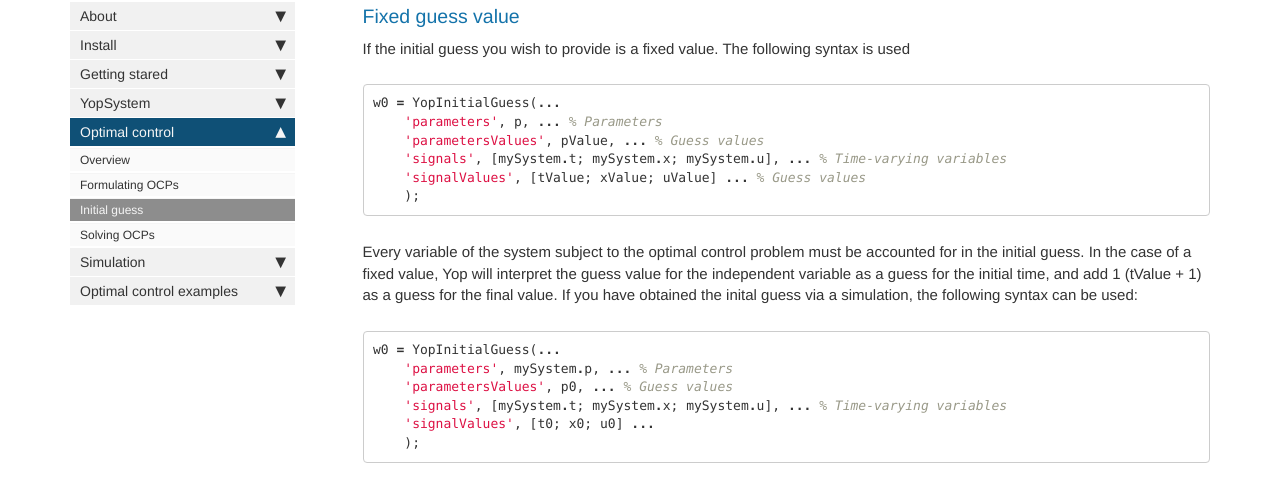
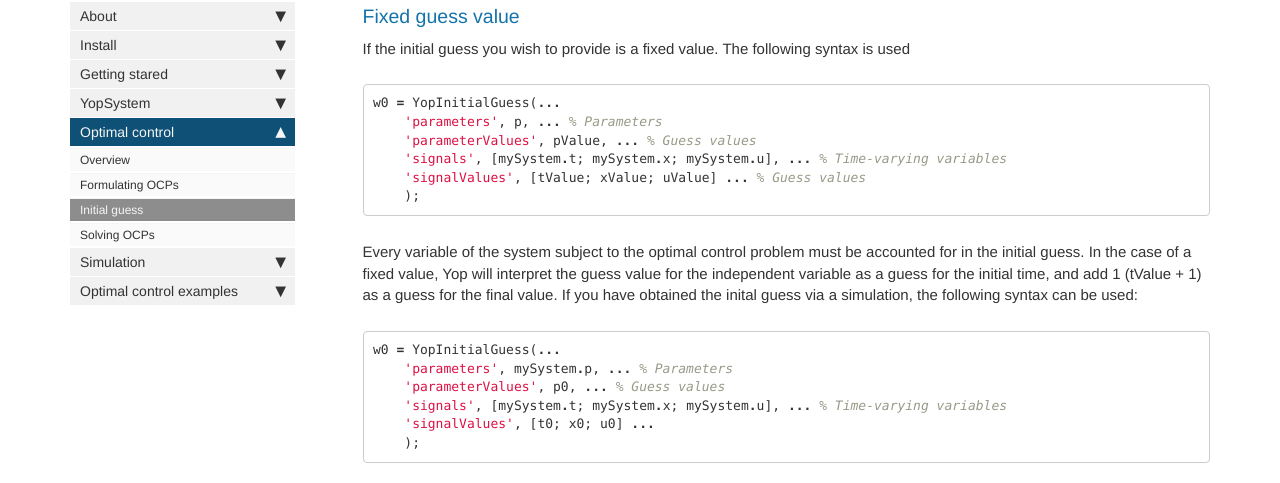
Before and after one commit to yoptimalcontrol/yoptimalcontrol, a Jekyll site: the page built from pages/gettingStarted/YopOcp/initialGuess.md, in a window 1280 px wide and 900 px high, scrolled down 2477 px. Shown: the part 127-610 px from the top of the window. Built offline with Jekyll 4.4.1, drawn with Linux system fonts in a browser that asks for light colours; nearby versions of some CDN libraries; formulas are drawn with MathJax 3; comment, search, counter and statistics services are not loaded.

Commit message:
changed parametersValues to parameterValues

````diff
--- a/pages/gettingStarted/YopOcp/initialGuess.md
+++ b/pages/gettingStarted/YopOcp/initialGuess.md
@@ -81,7 +81,7 @@ If the initial guess you wish to provide is a fixed value. The following syntax
 ```matlab
 w0 = YopInitialGuess(...
     'parameters', p, ... % Parameters
-    'parametersValues', pValue, ... % Guess values
+    'parameterValues', pValue, ... % Guess values
     'signals', [mySystem.t; mySystem.x; mySystem.u], ... % Time-varying variables
     'signalValues', [tValue; xValue; uValue] ... % Guess values
     );
@@ -90,7 +90,7 @@ Every variable of the system subject to the optimal control problem must be acco
 ```matlab
 w0 = YopInitialGuess(...
     'parameters', mySystem.p, ... % Parameters
-    'parametersValues', p0, ... % Guess values
+    'parameterValues', p0, ... % Guess values
     'signals', [mySystem.t; mySystem.x; mySystem.u], ... % Time-varying variables
     'signalValues', [t0; x0; u0] ...
     );
````
